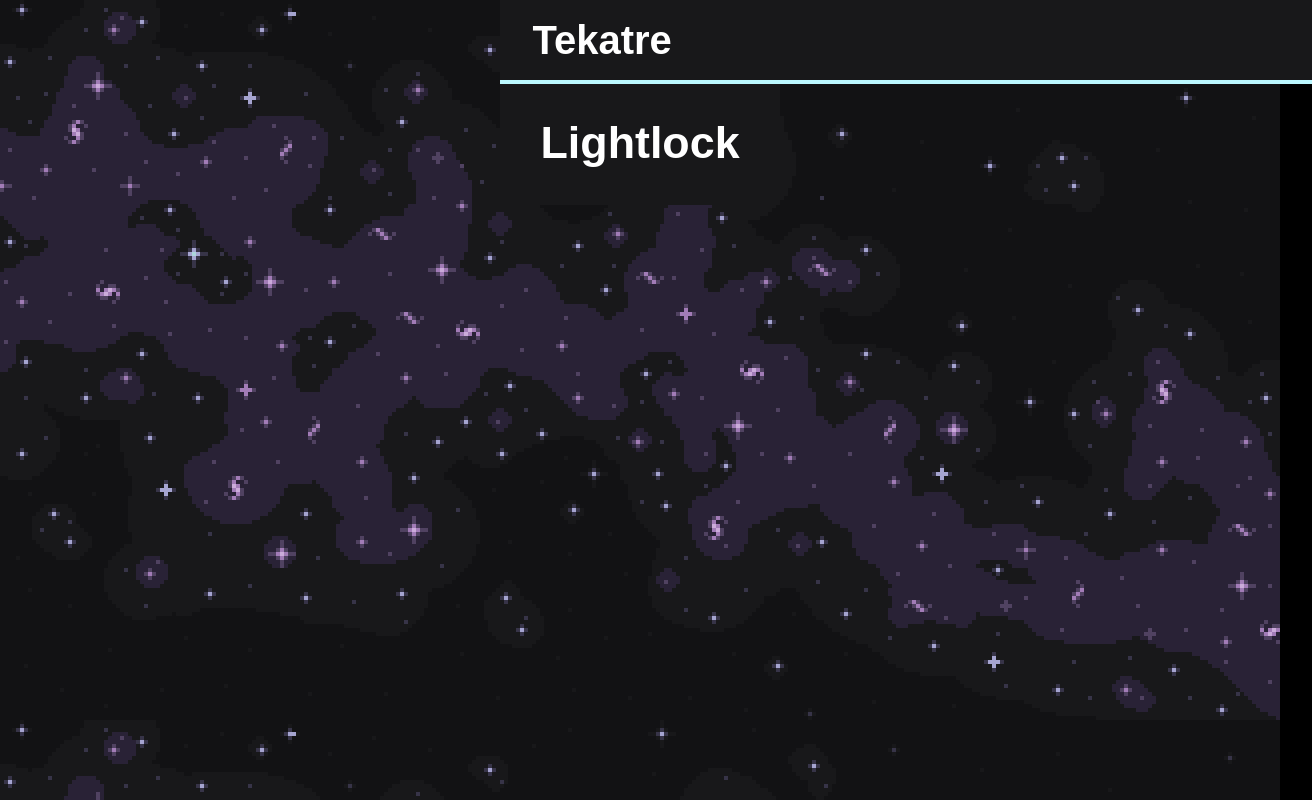
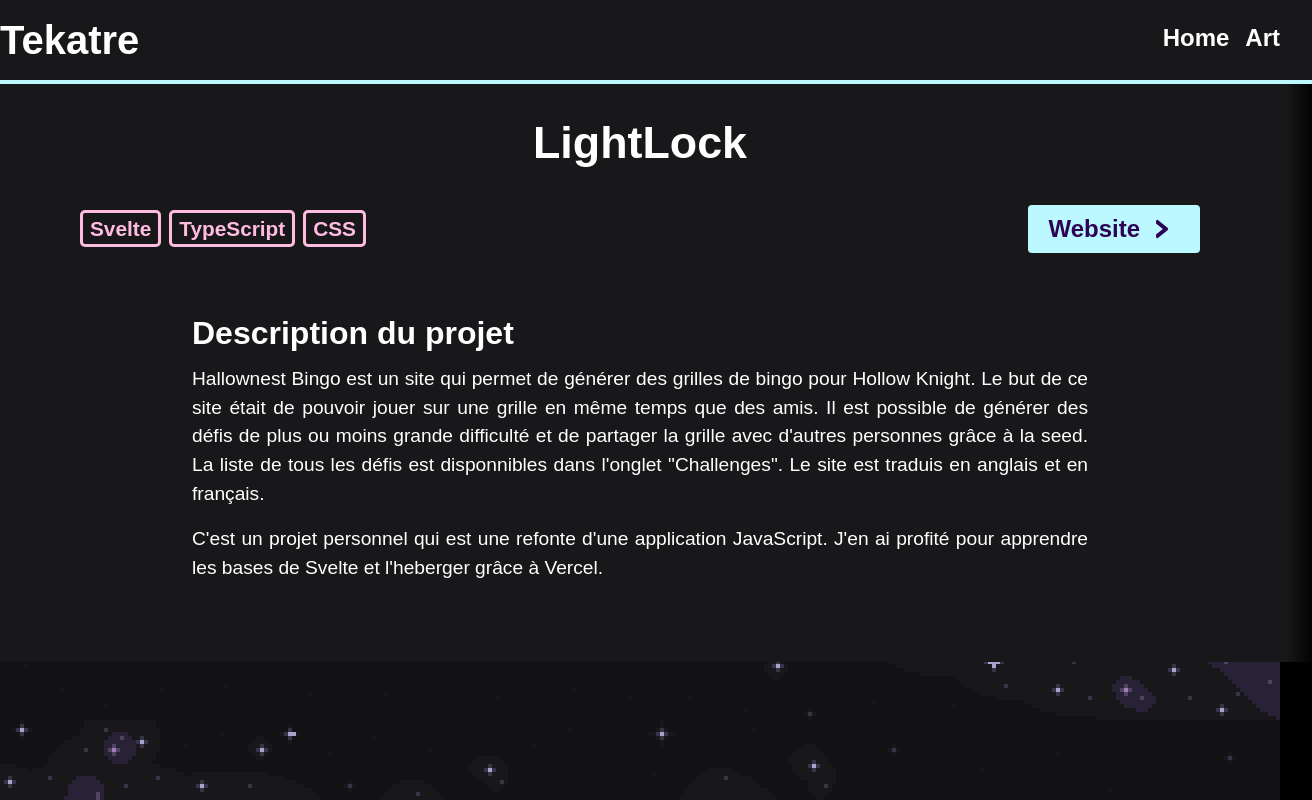
Before and after one commit to Tekatre/TekatrePortfolio, a SvelteKit app: page /games/lightlock in a window 1280 px wide. Shown: the whole page, 1312 px wide, since content can reach past the window. Built offline with nearby package versions, Linux system fonts and the light colour scheme.

Commit message:
placeholder pages for hottest potato and Lightlock

```diff
--- a/src/routes/games/lightlock/+page.svelte
+++ b/src/routes/games/lightlock/+page.svelte
@@ -6,6 +6,49 @@
   <meta name="description" content="Svelte demo app" />
 </svelte:head>
 
-<body>
-  <h1>Lightlock</h1>
+<body class="surround-div">
+  <div class="page-body">
+    <h1>LightLock</h1>
+    <section class="gamepage">
+      <!-- <img class="header-img" src={BingoHeader} alt="" /> -->
+      <nav>
+        <div class="languages">
+          <p>Svelte</p>
+          <p>TypeScript</p>
+          <p>CSS</p>
+        </div>
+        <button
+          ><a href="https://hallownest-bingo.vercel.app/"
+            >Website
+            <svg>
+              <polyline
+                points="0 6 10 14 0 22"
+                stroke-width="4"
+                stroke-linecap="butt"
+                fill="none"
+                stroke-linejoin="round">&lt;</polyline
+              >
+            </svg></a
+          ></button
+        >
+      </nav>
+      <article>
+        <h2>Description du projet</h2>
+        <p>
+          Hallownest Bingo est un site qui permet de générer des grilles de
+          bingo pour Hollow Knight. Le but de ce site était de pouvoir jouer sur
+          une grille en même temps que des amis. Il est possible de générer des
+          défis de plus ou moins grande difficulté et de partager la grille avec
+          d'autres personnes grâce à la seed. La liste de tous les défis est
+          disponnibles dans l'onglet "Challenges". Le site est traduis en
+          anglais et en français.
+        </p>
+        <p>
+          C'est un projet personnel qui est une refonte d'une application
+          JavaScript. J'en ai profité pour apprendre les bases de Svelte et
+          l'heberger grâce à Vercel.
+        </p>
+      </article>
+    </section>
+  </div>
 </body>
```
Also changed, not shown: src/routes/games/hottest-potato/+page.svelte (+45 -2 lines).
